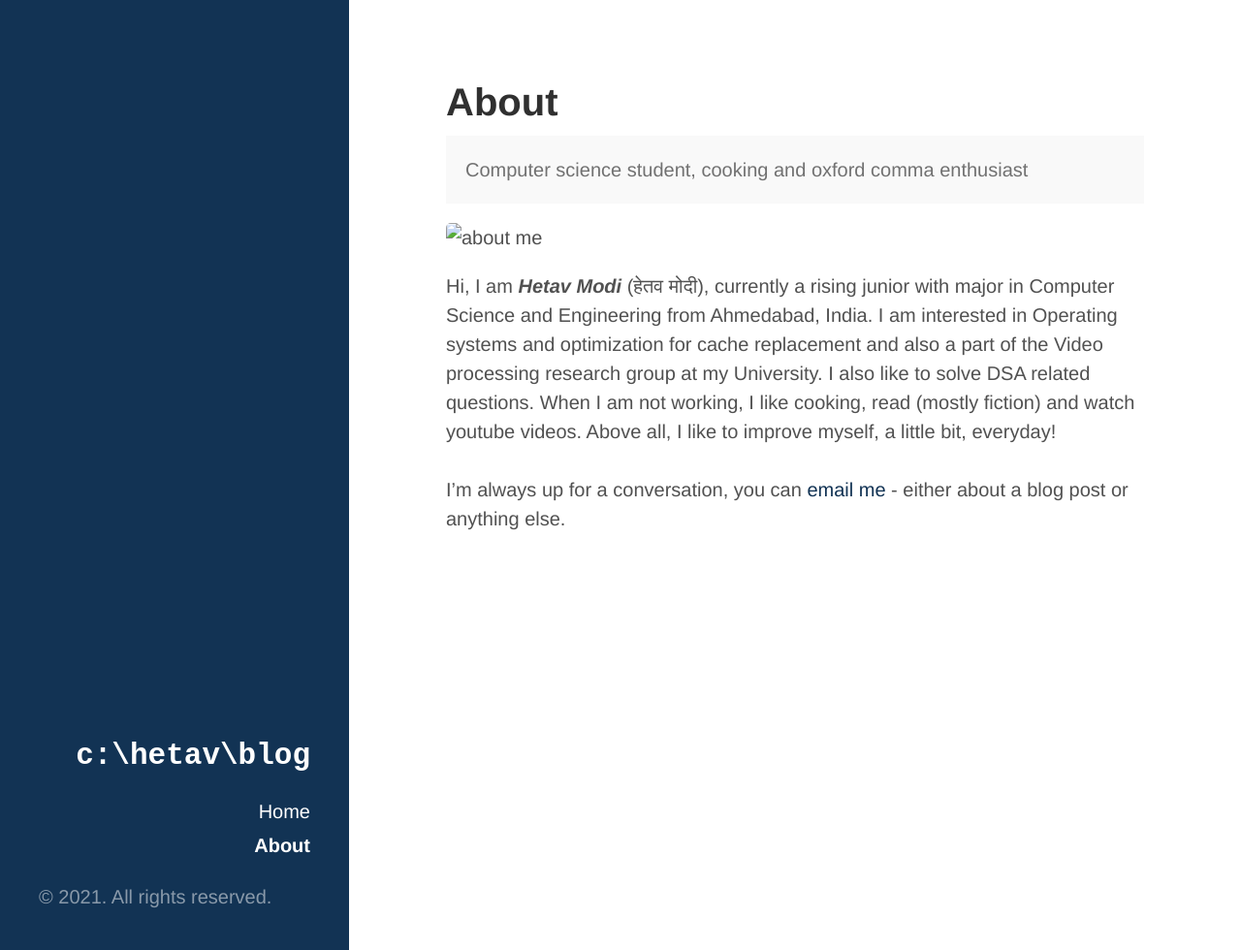
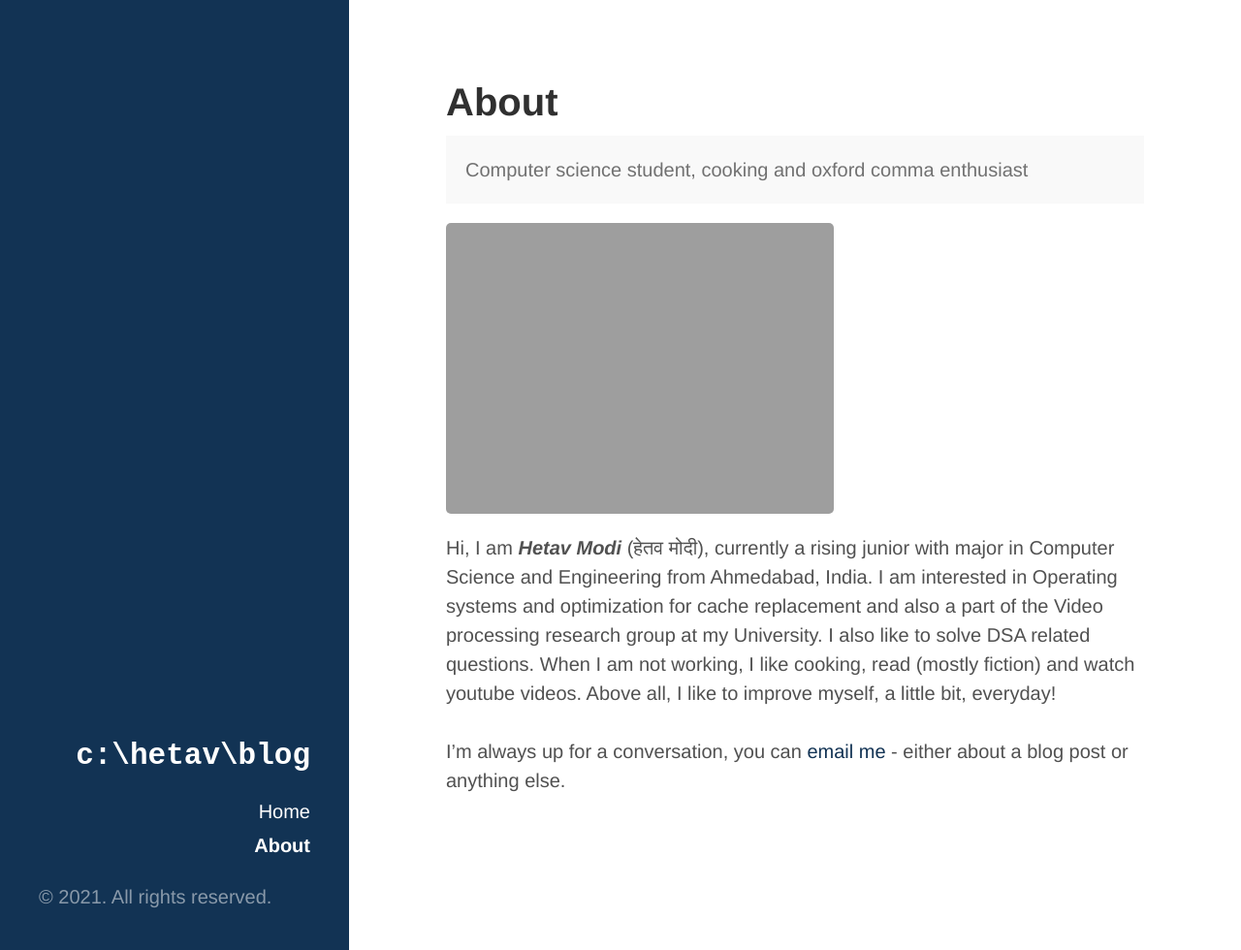
Before and after one commit to hetavv/hetavv.github.io, a Jekyll site: the page built from about.md, in a window 1280 px wide and 980 px high. Shown: the whole window at 97% size. Built offline with Jekyll 4.4.1, drawn with Linux system fonts in a browser that asks for light colours.

Commit message:
Update about.md

```diff
--- a/about.md
+++ b/about.md
@@ -7,7 +7,7 @@
   Computer science student, cooking and oxford comma enthusiast
 </p>
 <!-- <img src="C:\Users\HP\Desktop\hetavv.github.io\aboutme.jpeg"> -->
-![ about me ](aboutme.jpeg)
+![ about me ](aboutme.jpeg=200x200)
 
 Hi, I am <em><b>Hetav Modi</b></em> (हेतव मोदी), currently a rising junior with major in Computer Science and Engineering from Ahmedabad, India. I am interested in Operating systems and optimization for cache replacement and also a part of the Video processing research group at my University. I also like to solve DSA related questions. When I am not working, I like cooking, read (mostly fiction) and watch youtube videos. Above all, I like to improve myself, a little bit, everyday!
 <br>
```
